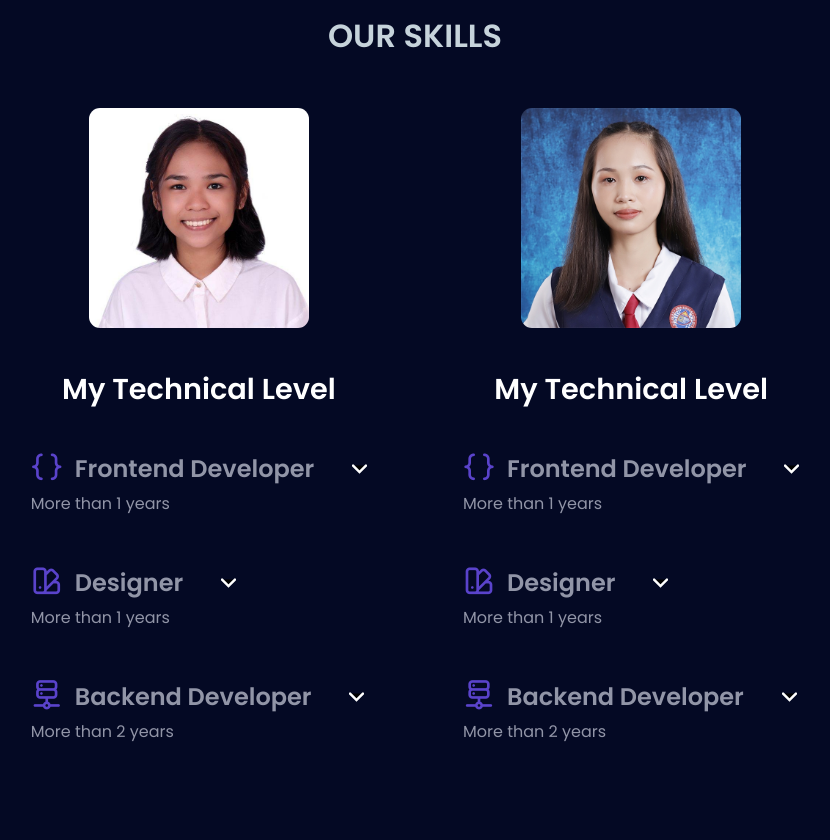
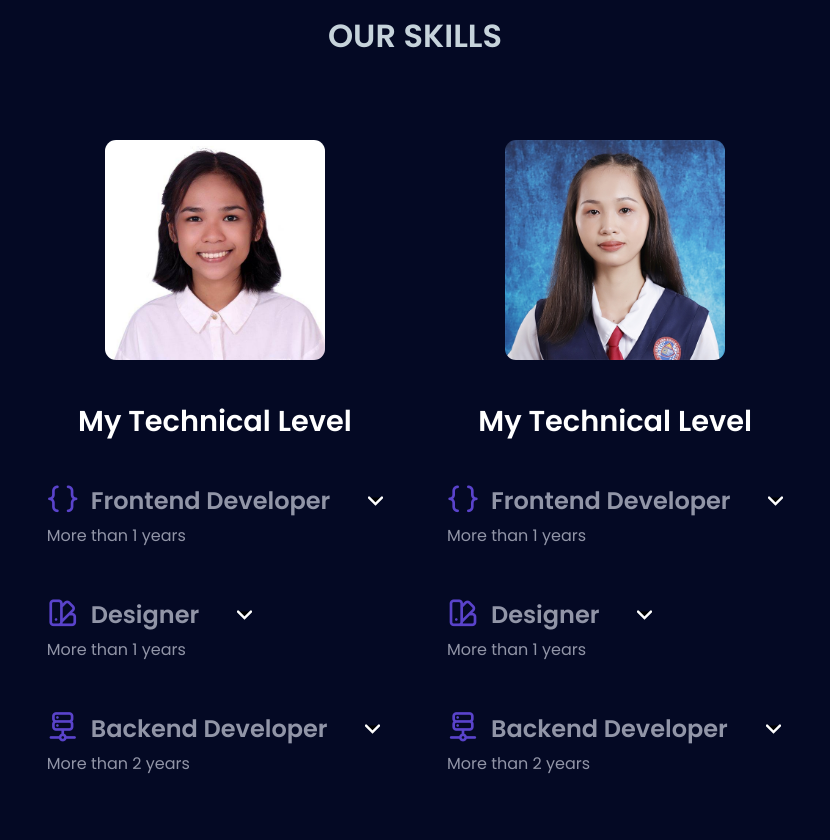
Before and after one commit to Roonnnaaaa/Balangat_Hugo_Web_Profile, a PHP site: page /skills.html in a window 1280 px wide. Shown: the part 68-908 px from the top of the page, without its empty margins (225-1055 px from the left). Before the commit the page ends 810 px from the top, so only its background shows below. Run offline with PHP 8.4, Linux system fonts and the light colour scheme.

Commit message:
I fix the ratio in skills page

```diff
--- a/css/main.css
+++ b/css/main.css
@@ -468,14 +468,13 @@ nav ul li a:active{
 .ourskills{
     display: flex;
     justify-content: center;
-    width: 100%;
+    width: 95%;
     flex-wrap: wrap;
     white-space: nowrap;
 }
 .Myskills{
-    padding: 0 3rem;
+    padding: 2rem;
     margin-top: 3rem;
-    min-height: fit-content;
     display: flex;
     flex-direction: column;
     flex-wrap: wrap;
@@ -514,6 +513,11 @@ nav ul li a:active{
 }
 .question h3{
     font-size: 1.5rem;
+}
+@media (max-width: 315px) {
+    .question h3{
+        font-size: 1.2rem;
+    }
 }
 .answer{
     max-height: 0;
```
